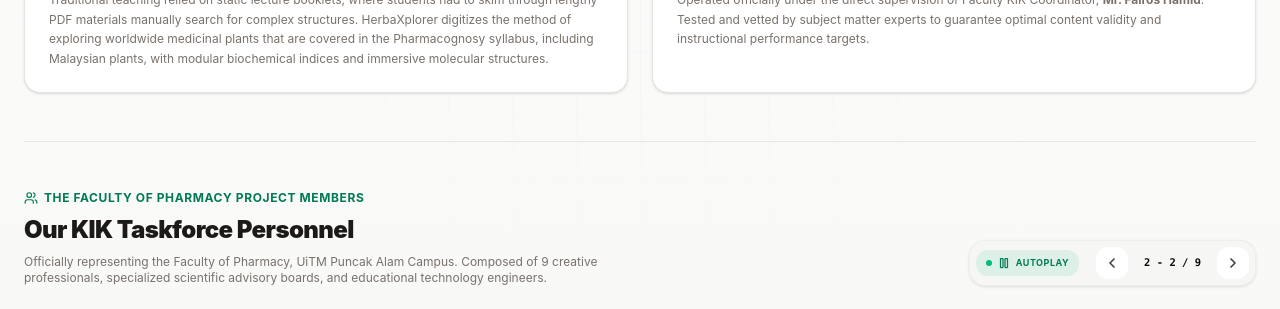
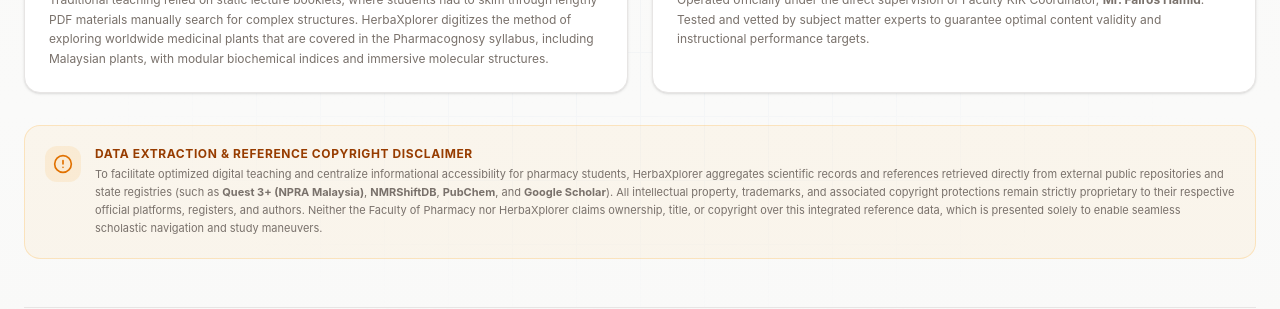
Before and after one commit to hafiziedianel-uitm/HerbaXploreV2.1, a Next.js app: page / in a window 1280 px wide. Shown: the part 780-1089 px from the top of the page. Built offline with nearby package versions, Linux system fonts and the light colour scheme.

Commit message:
feat: add copyright and data disclaimer to MainMenu
Include a formal disclaimer in the main menu to clarify data sources, copyright attribution, and academic usage. Also, clean up UI instruction text in the plant viewer for better readability.

```diff
--- a/components/MainMenu.tsx
+++ b/components/MainMenu.tsx
@@ -26,7 +26,8 @@
   ChevronLeft,
   ChevronRight,
   Play,
-  Pause
+  Pause,
+  AlertCircle
 } from "lucide-react";
 import { useTheme } from "next-themes";
 import Image from "next/image";
@@ -567,6 +568,31 @@
                 )}
               </AnimatePresence>
             </div>
+
+            {/* COPYRIGHT & DATA EXTRACTION DISCLAIMER */}
+            <div className="mt-8 p-5 bg-amber-500/5 dark:bg-amber-500/2 rounded-2xl border border-amber-500/20 dark:border-amber-500/10 flex flex-col sm:flex-row gap-3.5 items-start">
+              <div className="p-2 bg-amber-500/10 text-amber-600 dark:text-amber-405 rounded-xl shrink-0">
+                <AlertCircle size={20} />
+              </div>
+              <div className="space-y-1">
+                <h4 className="text-xs font-bold text-amber-800 dark:text-amber-400 uppercase tracking-wider">
+                  {language === 'ms'
+                    ? 'Penafian Pengambilan Data & Hak Cipta Rujukan'
+                    : 'Data Extraction & Reference Copyright Disclaimer'}
+                </h4>
+                <p className="text-[11px] text-stone-500 dark:text-stone-400 leading-relaxed">
+                  {language === 'ms' ? (
+                    <>
+                      Bagi memudahkan pengajaran serta peningkatan kebolehcapaian maklumat berpusat yang mesra pelajar, HerbaXplorer memaparkan kompilasi maklumat saintifik dan rujukan luaran yang diekstrak secara terus daripada pangkalan data awam berwibawa (seperti <strong>Quest 3+ (NPRA Malaysia)</strong>, <strong>NMRShiftDB</strong>, <strong>PubChem</strong>, dan <strong>Google Scholar</strong>). Segala tanda dagang, hak milik asal, serta hak cipta penulisan/pangkalan data tersebut kekal mutlak di bawah hak proprietary pemilik dan sistem rujukan asal yang rasmi. HerbaXplorer mahupun Fakulti Farmasi tidak menuntut sebarang pemilikan atau hak cipta ke atas data yang diintegrasikan ini, di mana penggunaan data ini bertujuan mempercepatkan navigasi rujukan pelajar secara terkawal.
+                    </>
+                  ) : (
+                    <>
+                      To facilitate optimized digital teaching and centralize informational accessibility for pharmacy students, HerbaXplorer aggregates scientific records and references retrieved directly from external public repositories and state registries (such as <strong>Quest 3+ (NPRA Malaysia)</strong>, <strong>NMRShiftDB</strong>, <strong>PubChem</strong>, and <strong>Google Scholar</strong>). All intellectual property, trademarks, and associated copyright protections remain strictly proprietary to their respective official platforms, registers, and authors. Neither the Faculty of Pharmacy nor HerbaXplorer claims ownership, title, or copyright over this integrated reference data, which is presented solely to enable seamless scholastic navigation and study maneuvers.
+                    </>
+                  )}
+                </p>
+              </div>
+            </div>
           </motion.div>
 
           {/* COMMITTEE PORTRAIT DIRECTORY SECTION */}
--- a/components/PlantViewer.tsx
+++ b/components/PlantViewer.tsx
@@ -214,8 +214,8 @@
               <div className="bg-emerald-500/10 text-emerald-600 dark:text-emerald-400 w-5 h-5 rounded-md flex items-center justify-center text-[10px] font-mono font-bold shrink-0 mt-0.5 border border-emerald-500/10">2</div>
               <p className="leading-relaxed">
                 {language === 'ms'
-                  ? 'Ketik mana-mana bahagian tetingkap bercahaya (cth. Daun, Bunga) untuk memeriksa sebatian bioaktif.'
-                  : 'Tap any glowing parts (e.g., leaves, bark) to inspect extracted bioactive compounds.'}
+                  ? 'Ketik mana-mana bahagian tetingkap bercahaya untuk memeriksa sebatian bioaktif.'
+                  : 'Tap any glowing parts to inspect extracted bioactive compounds.'}
               </p>
             </li>
             <li className="flex items-start gap-2.5">
```
